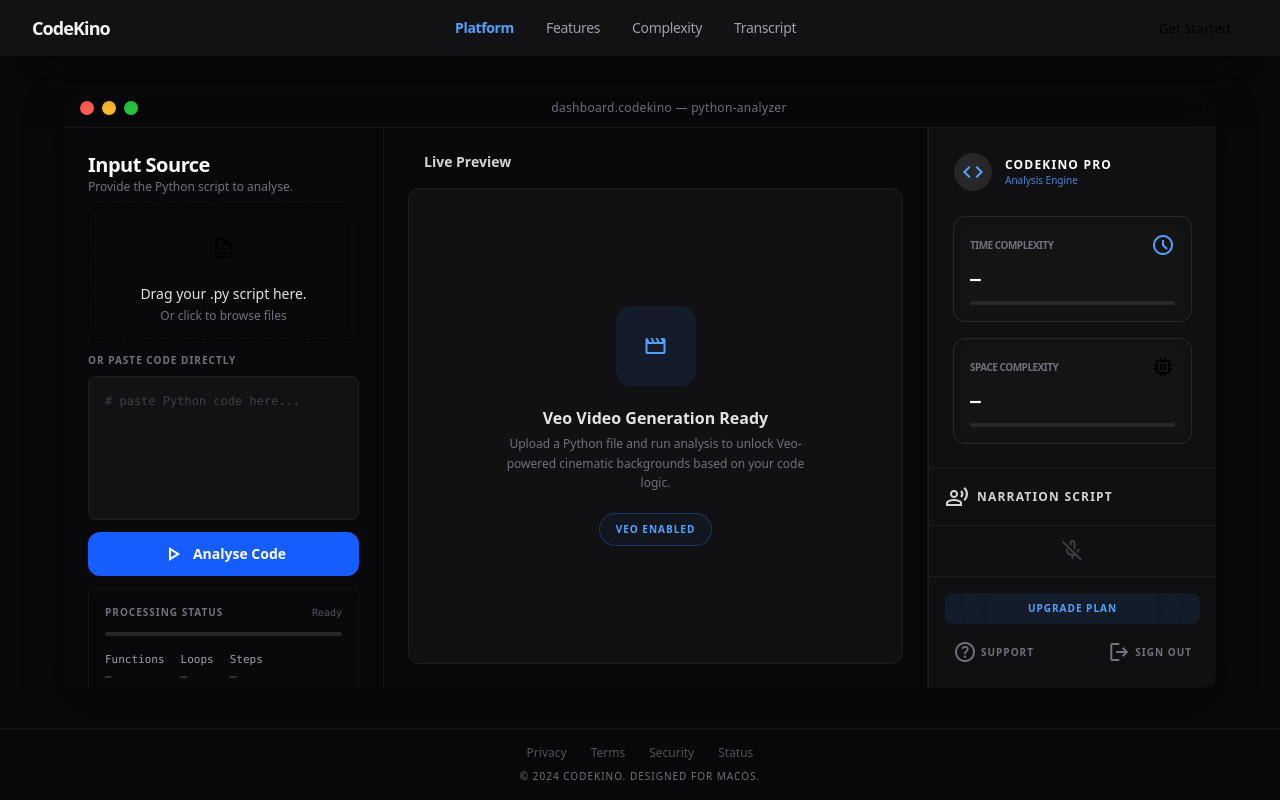
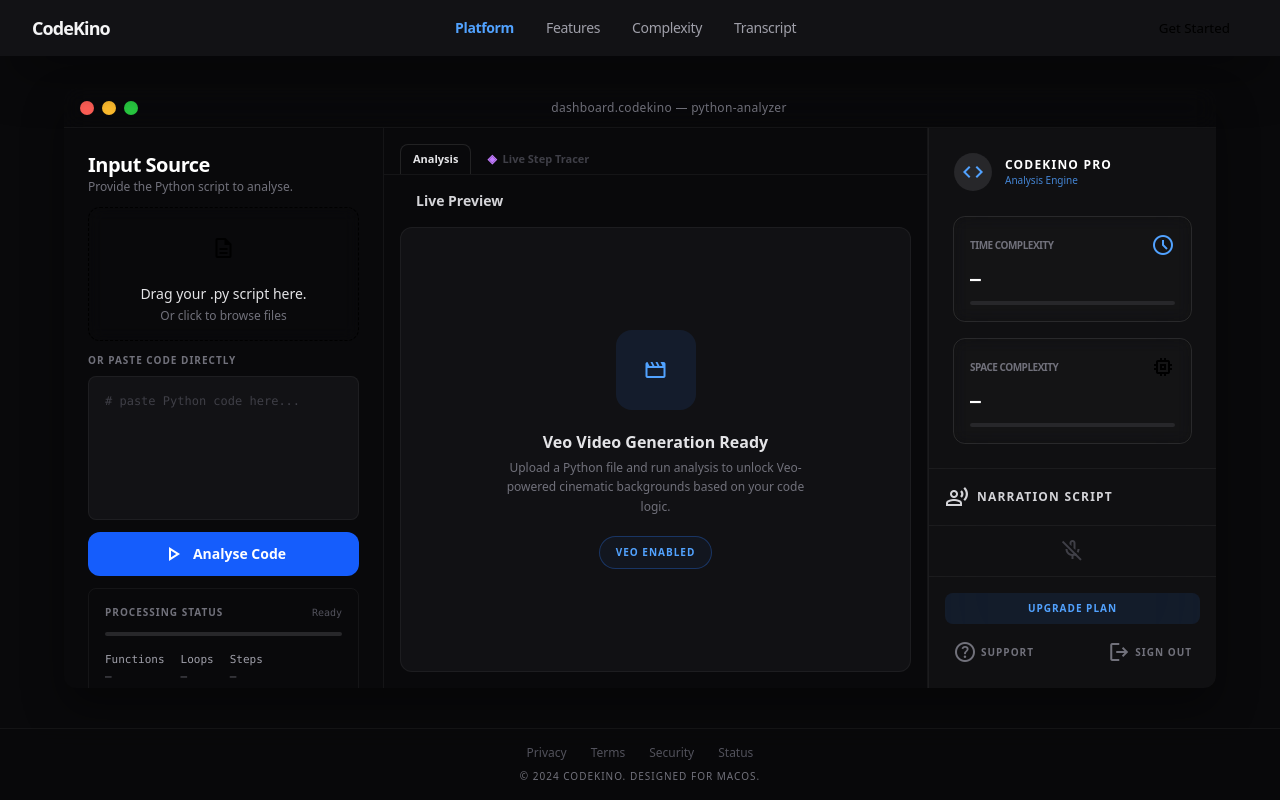
Before and after one commit to prathoseraaj/workspace, a Next.js app: page / in a window 1280 px wide. Built offline with nearby package versions, Linux system fonts and the light colour scheme.

Commit message:
feat: middlepane

```diff
--- a/src/components/workspace/MiddlePane.tsx
+++ b/src/components/workspace/MiddlePane.tsx
@@ -1,7 +1,11 @@
-import React, { forwardRef, RefObject } from 'react';
-import { AnalyzeResponse } from '../../types/workspace';
+'use client';
+
+import React, { forwardRef, RefObject, useState, useCallback } from 'react';
+import { AnalyzeResponse, TraceResult } from '../../types/workspace';
 import { Player } from '@remotion/player';
 import { CodeAnimation } from '../video/CodeAnimation';
+import { StepTracer } from './StepTracer';
+
 interface MiddlePaneProps {
   result: AnalyzeResponse | null;
   resultsRef: RefObject<HTMLDivElement | null>;
@@ -10,17 +14,107 @@
   isGeneratingVideo: boolean;
   videoUri: string | null;
   onGenerateVideo: () => void;
+  /** Called with the LLM-corrected source when /trace auto-fixes indentation */
+  onCodeFixed?: (fixedCode: string) => void;
 }
 
+type Tab = 'analysis' | 'tracer';
+
 export const MiddlePane = forwardRef<HTMLElement, MiddlePaneProps>((props, ref) => {
-  const { result, resultsRef, activeStep, setActiveStep, isGeneratingVideo, videoUri, onGenerateVideo } = props;
+  const { result, resultsRef, activeStep, setActiveStep, isGeneratingVideo, videoUri, onGenerateVideo, onCodeFixed } = props;
+
+  const [activeTab, setActiveTab] = useState<Tab>('analysis');
+  const [trace, setTrace] = useState<TraceResult | null>(null);
+  const [isTracing, setIsTracing] = useState(false);
+  const [traceError, setTraceError] = useState<string | null>(null);
+
+  const runTrace = useCallback(async () => {
+    if (!result) return;
+    setIsTracing(true);
+    setTraceError(null);
+    try {
+      // We need the original code — fetch from the analyze result context isn't available here,
+      // so we re-use the code stored via the narration script as a proxy check.
+      // The trace endpoint needs the code — we pass it from the parent via a separate channel.
+      // For now we POST to /trace with the narration as a source hint; the real code must come from parent.
+      // Since MiddlePane doesn't hold the code, we store it in a hidden data attribute set by WorkspacePage.
+      const codeEl = document.getElementById('__codekino_code__') as HTMLTextAreaElement | null;
+      const code = codeEl?.value ?? '';
+      if (!code) {
+        setTraceError('Could not read source code. Please re-analyze first.');
+        return;
+      }
+      const res = await fetch('http://localhost:8000/trace', {
+        method: 'POST',
+        headers: { 'Content-Type': 'application/json' },
+        body: JSON.stringify({ code }),
+      });
+      if (!res.ok) throw new Error(`Server error ${res.status}`);
+      const data: TraceResult = await res.json();
+      if (data.error) throw new Error(data.error);
+      // If the tracer also auto-fixed indentation, bubble it up
+      if (data.fixed_code && onCodeFixed) {
+        onCodeFixed(data.fixed_code);
+      }
+      setTrace(data);
+      setActiveTab('tracer');
+    } catch (err: unknown) {
+      const message = err instanceof Error ? err.message : String(err);
+      setTraceError(message);
+    } finally {
+      setIsTracing(false);
+    }
+  }, [result]);
 
   return (
     <section
       ref={ref}
-      className="flex-1 bg-surface border-r border-white/5 p-6 flex flex-col gap-4 relative overflow-y-auto no-scrollbar"
+      className="flex-1 bg-surface border-r border-white/5 flex flex-col relative overflow-hidden"
       style={{ opacity: 0 }}
     >
+      {/* ── Tab bar ──────────────────────────────────────────────────────────── */}
+      <div className="flex items-center gap-1 px-4 pt-4 pb-0 shrink-0 border-b border-white/5">
+        <button
+          id="tab-analysis"
+          onClick={() => setActiveTab('analysis')}
+          className={`px-3 py-1.5 rounded-t-lg text-[11px] font-semibold transition-all ${
+            activeTab === 'analysis'
+              ? 'bg-surface-container-high/60 text-zinc-200 border-x border-t border-white/10'
+              : 'text-zinc-500 hover:text-zinc-300'
+          }`}
+        >
+          Analysis
+        </button>
+        <button
+          id="tab-tracer"
+          onClick={() => (trace ? setActiveTab('tracer') : runTrace())}
+          className={`px-3 py-1.5 rounded-t-lg text-[11px] font-semibold transition-all flex items-center gap-1.5 ${
+            activeTab === 'tracer'
+              ? 'bg-surface-container-high/60 text-purple-300 border-x border-t border-purple-500/20'
+              : result
+              ? 'text-zinc-500 hover:text-purple-300'
+              : 'text-zinc-700 cursor-not-allowed'
+          }`}
+          disabled={!result && !isTracing}
+        >
+          {isTracing ? (
+            <div className="w-3 h-3 border border-purple-400 border-t-transparent rounded-full animate-spin" />
+          ) : (
+            <span className="text-purple-400 text-[12px]">◈</span>
+          )}
+          Live Step Tracer
+          {!trace && result && !isTracing && (
+            <span className="text-[8px] bg-purple-500/20 text-purple-400 px-1.5 py-0.5 rounded-full font-bold">NEW</span>
+          )}
+        </button>
+      </div>
+
+      {/* ── Tab content ──────────────────────────────────────────────────────── */}
+      <div className="flex-1 overflow-y-auto no-scrollbar p-4 flex flex-col gap-4 min-h-0">
+
+        {/* === ANALYSIS TAB === */}
+        {activeTab === 'analysis' && (
+          <>
             <div className="flex justify-between items-center shrink-0">
               <div className="flex items-center gap-2">
                 <div className={`w-2 h-2 rounded-full ${result ? 'bg-emerald-400' : 'bg-secondary'}`} />
@@ -30,7 +124,7 @@
               </div>
             </div>
 
-      {/* ── Video stub / waiting state ── */}
+            {/* Empty state */}
             {!result && (
               <div className="flex-1 rounded-xl overflow-hidden bg-zinc-900/60 border border-white/5 flex flex-col items-center justify-center gap-5 min-h-48">
                 <div className="w-20 h-20 rounded-2xl bg-blue-500/10 flex items-center justify-center text-blue-400">
@@ -48,9 +142,9 @@
               </div>
             )}
 
-      {/* ── Real results ── */}
+            {/* Results */}
             {result && (
-        <div ref={resultsRef} className="flex flex-col gap-4 flex-1">
+              <div ref={resultsRef} className="flex flex-col gap-4">
                 {/* Complexity badges */}
                 <div data-animate className="grid grid-cols-2 gap-3 shrink-0">
                   <div className="bg-surface-container-high/50 rounded-xl p-4 border border-white/5 backdrop-blur-sm">
@@ -69,10 +163,7 @@
                     <span className="text-[10px] uppercase tracking-widest font-bold text-zinc-500 block mb-3">Functions Detected</span>
                     <div className="flex flex-wrap gap-2">
                       {result.functions.map((fn) => (
-                  <span
-                    key={fn.name}
-                    className="px-2.5 py-1 rounded-md bg-blue-500/10 border border-blue-500/20 text-xs font-mono text-blue-300"
-                  >
+                        <span key={fn.name} className="px-2.5 py-1 rounded-md bg-blue-500/10 border border-blue-500/20 text-xs font-mono text-blue-300">
                           {fn.name}({fn.args.join(', ')})
                           <span className="ml-1.5 text-zinc-500 text-[10px]">L{fn.line_start}–{fn.line_end}</span>
                         </span>
@@ -81,7 +172,33 @@
                   </div>
                 )}
 
-          {/* Video placeholder ribbon / Generation Action */}
+                {/* Step Tracer promo card */}
+                <div data-animate className="shrink-0 rounded-xl bg-gradient-to-br from-purple-900/30 to-blue-900/20 border border-purple-500/20 p-4 flex items-center gap-4">
+                  <div className="w-10 h-10 rounded-xl bg-purple-500/15 flex items-center justify-center shrink-0">
+                    <span className="text-purple-400 text-xl">◈</span>
+                  </div>
+                  <div className="flex-1 min-w-0">
+                    <p className="text-xs font-semibold text-zinc-200">Live Step Tracer — New!</p>
+                    <p className="text-[10px] text-zinc-500 mt-0.5">
+                      Watch variables flow through your code, cinematic & animated.
+                    </p>
+                    {traceError && <p className="text-[10px] text-red-400 mt-1">{traceError}</p>}
+                  </div>
+                  <button
+                    id="launch-tracer"
+                    onClick={runTrace}
+                    disabled={isTracing}
+                    className="ml-auto px-4 py-2 rounded-lg bg-purple-600 hover:bg-purple-500 disabled:opacity-50 text-white text-[10px] uppercase font-bold transition-colors shrink-0 flex items-center gap-1.5"
+                  >
+                    {isTracing ? (
+                      <><div className="w-3 h-3 border border-white border-t-transparent rounded-full animate-spin" /> Tracing…</>
+                    ) : (
+                      trace ? 'Re-trace' : 'Trace It'
+                    )}
+                  </button>
+                </div>
+
+                {/* Video section */}
                 <div data-animate className="shrink-0 rounded-xl bg-zinc-800/40 border border-white/10 p-4 flex flex-col gap-4">
                   {videoUri ? (
                     <div className="flex flex-col gap-3">
@@ -94,30 +211,17 @@
                           <Player
                             component={CodeAnimation}
                             inputProps={{ data: result }}
-                      durationInFrames={result && result.logic_timeline.length > 0 ? result.logic_timeline.length * 90 : 300}
+                            durationInFrames={result.logic_timeline.length > 0 ? result.logic_timeline.length * 90 : 300}
                             fps={30}
                             compositionWidth={1920}
                             compositionHeight={1080}
                             style={{ width: '100%', height: '100%', objectFit: 'cover' }}
-                      controls
-                      autoPlay
-                      loop
+                            controls autoPlay loop
                           />
                         ) : videoUri.endsWith('.mp4') ? (
-                    <video
-                      src={videoUri}
-                      autoPlay
-                      loop
-                      muted
-                      playsInline
-                      className="w-full h-full object-cover"
-                    />
+                          <video src={videoUri} autoPlay loop muted playsInline className="w-full h-full object-cover" />
                         ) : (
-                    <img
-                      src={videoUri}
-                      alt="AI Generated Background"
-                      className="w-full h-full object-cover"
-                    />
+                          <img src={videoUri} alt="AI Generated Background" className="w-full h-full object-cover" />
                         )}
                         <div className="absolute inset-0 bg-gradient-to-t from-zinc-950/80 via-transparent to-transparent pointer-events-none" />
                       </div>
@@ -136,16 +240,11 @@
                           {isGeneratingVideo ? 'Generating cinematic video...' : 'Video Background Available'}
                         </p>
                         <p className="text-[10px] text-zinc-500 mt-0.5">
-                    {isGeneratingVideo
-                      ? "Applying an abstract AI coding sequence..."
-                      : "Add a free, cinematic video loop for your code animation."}
+                          {isGeneratingVideo ? 'Applying an abstract AI coding sequence...' : 'Add a free, cinematic video loop for your code animation.'}
                         </p>
                       </div>
                       {!isGeneratingVideo && (
-                  <button
-                    onClick={onGenerateVideo}
-                    className="ml-auto px-4 py-2 rounded-lg bg-blue-600 hover:bg-blue-500 text-white text-[10px] uppercase font-bold transition-colors shrink-0"
-                  >
+                        <button onClick={onGenerateVideo} className="ml-auto px-4 py-2 rounded-lg bg-blue-600 hover:bg-blue-500 text-white text-[10px] uppercase font-bold transition-colors shrink-0">
                           Generate
                         </button>
                       )}
@@ -205,6 +304,48 @@
                 )}
               </div>
             )}
+          </>
+        )}
+
+        {/* === TRACER TAB === */}
+        {activeTab === 'tracer' && (
+          <>
+            {isTracing && (
+              <div className="flex-1 flex flex-col items-center justify-center gap-4">
+                <div className="w-12 h-12 rounded-full border-2 border-purple-500/40 border-t-purple-400 animate-spin" />
+                <p className="text-sm font-semibold text-zinc-300">Generating execution trace…</p>
+                <p className="text-xs text-zinc-500">Gemini is tracing your code step-by-step</p>
+              </div>
+            )}
+            {!isTracing && traceError && (
+              <div className="flex-1 flex flex-col items-center justify-center gap-3">
+                <span className="material-symbols-outlined text-4xl text-red-400">error</span>
+                <p className="text-sm font-semibold text-zinc-300">Trace Failed</p>
+                <p className="text-xs text-zinc-500 max-w-xs text-center">{traceError}</p>
+                <button onClick={runTrace} className="px-4 py-2 rounded-lg bg-purple-600 hover:bg-purple-500 text-white text-xs font-bold transition-colors mt-2">
+                  Retry
+                </button>
+              </div>
+            )}
+            {!isTracing && !traceError && trace && (
+              <div className="flex-1 min-h-0 flex flex-col">
+                <StepTracer trace={trace} />
+              </div>
+            )}
+            {!isTracing && !traceError && !trace && (
+              <div className="flex-1 flex flex-col items-center justify-center gap-4">
+                <div className="w-16 h-16 rounded-2xl bg-purple-500/10 flex items-center justify-center">
+                  <span className="text-4xl">◈</span>
+                </div>
+                <p className="text-sm font-semibold text-zinc-300">No trace yet</p>
+                <button onClick={runTrace} disabled={!result} className="px-4 py-2 rounded-lg bg-purple-600 hover:bg-purple-500 disabled:opacity-30 text-white text-xs font-bold transition-colors">
+                  Run Trace
+                </button>
+              </div>
+            )}
+          </>
+        )}
+      </div>
     </section>
   );
 });
```
Lines whose indentation alone changed are shown as unchanged.
